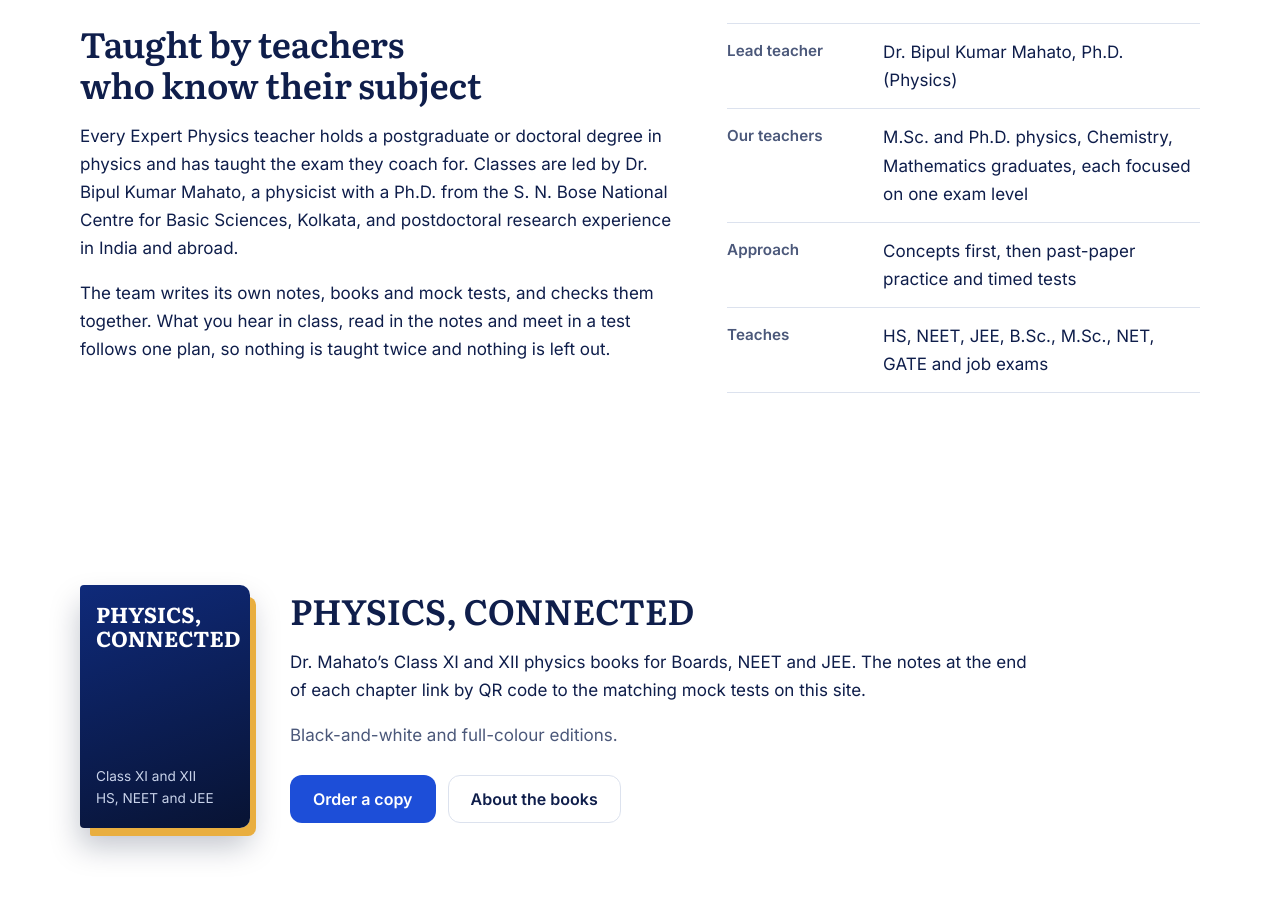
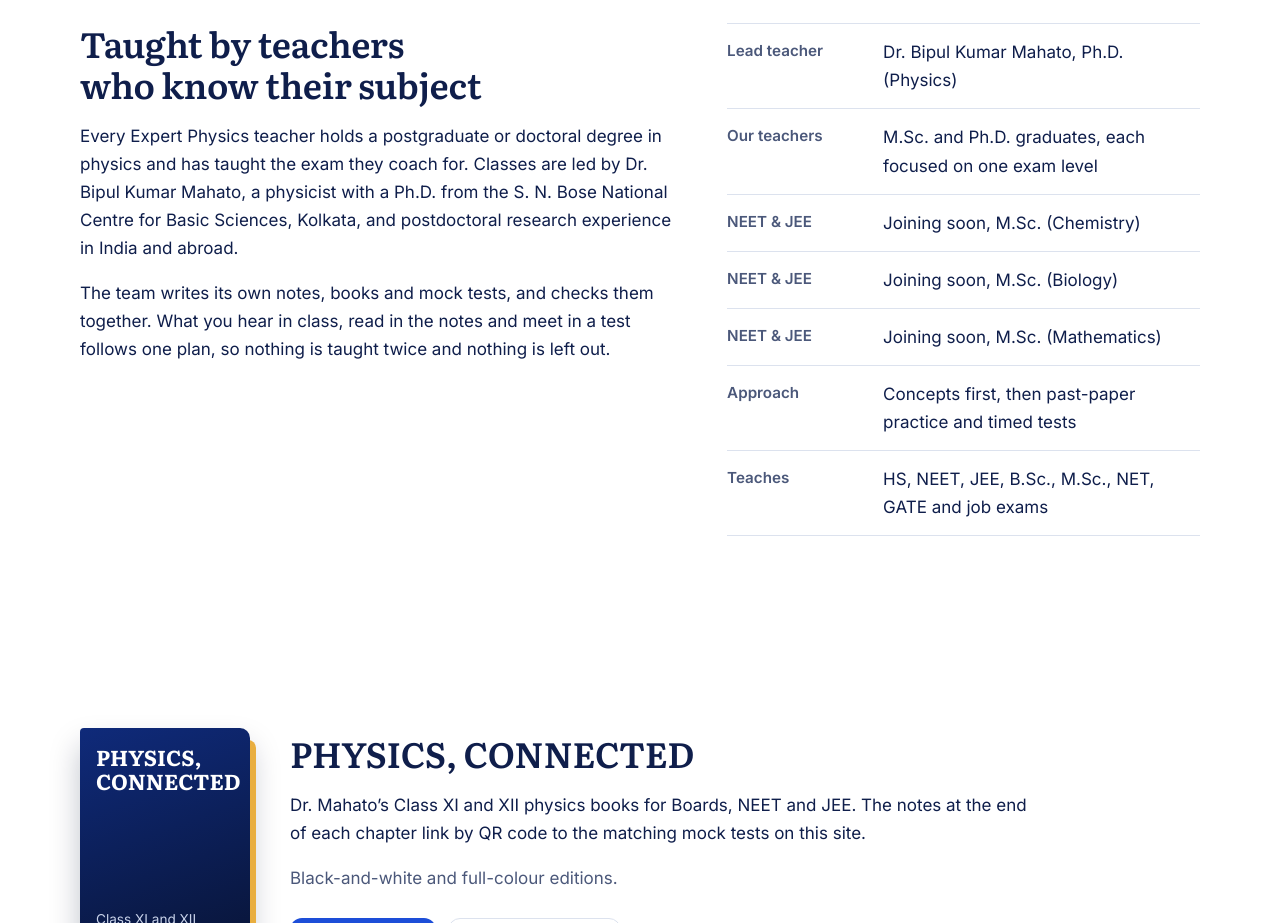
Before and after one commit to DrBKM/expert-physics, a plain HTML site: page index.html in a window 1280 px wide. Shown: the part 2040-2963 px from the top of the page. Drawn offline with Linux system fonts and the light colour scheme; no server answers.

Commit message:
Update index.html

```diff
--- a/index.html
+++ b/index.html
@@ -85,7 +85,10 @@
     </div>
     <dl class="facts">
       <div><dt>Lead teacher</dt><dd>Dr. Bipul Kumar Mahato, Ph.D. (Physics)</dd></div>
-      <div><dt>Our teachers</dt><dd>M.Sc. and Ph.D. physics, Chemistry, Mathematics graduates, each focused on one exam level</dd></div>
+      <div><dt>Our teachers</dt><dd>M.Sc. and Ph.D. graduates, each focused on one exam level</dd></div>
+      <div><dt>NEET &amp; JEE</dt><dd>Joining soon, M.Sc. (Chemistry)</dd></div>
+      <div><dt>NEET &amp; JEE</dt><dd>Joining soon, M.Sc. (Biology)</dd></div>
+      <div><dt>NEET &amp; JEE</dt><dd>Joining soon, M.Sc. (Mathematics)</dd></div>
       <div><dt>Approach</dt><dd>Concepts first, then past-paper practice and timed tests</dd></div>
       <div><dt>Teaches</dt><dd>HS, NEET, JEE, B.Sc., M.Sc., NET, GATE and job exams</dd></div>
     </dl>
```
